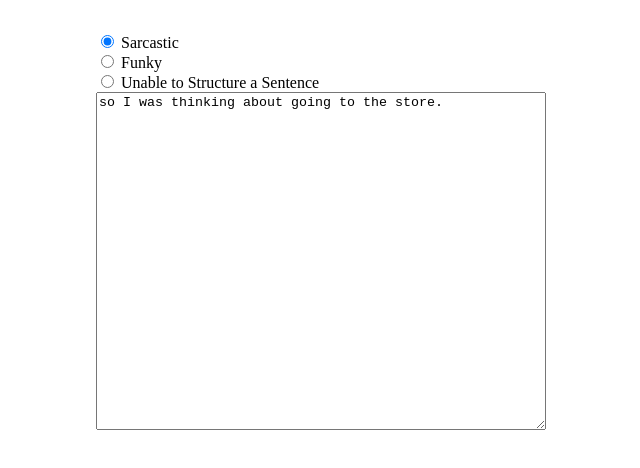
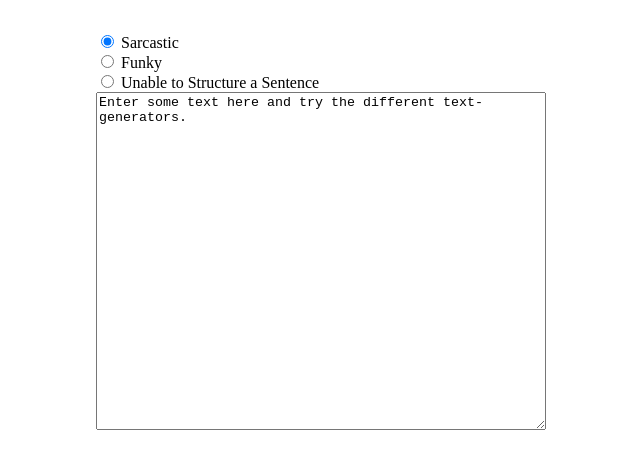
Before and after one commit to nro22/Beginner-JavaScript-Text-Generator-Exercise, a plain HTML site: page index.html in a window 1280 px wide. Shown: the whole page, without its empty margins (319-959 px from the left). Drawn offline with Linux system fonts and the light colour scheme.

Commit message:
index change

```diff
--- a/index.html
+++ b/index.html
@@ -23,7 +23,7 @@
         </label>
     </div>
     <div class="typer content">
-        <textarea name="text">so I was thinking about going to the store.</textarea>
+        <textarea name="text">Enter some text here and try the different text-generators.</textarea>
         <p class="result"></p>
     </div>
 </body>
```
